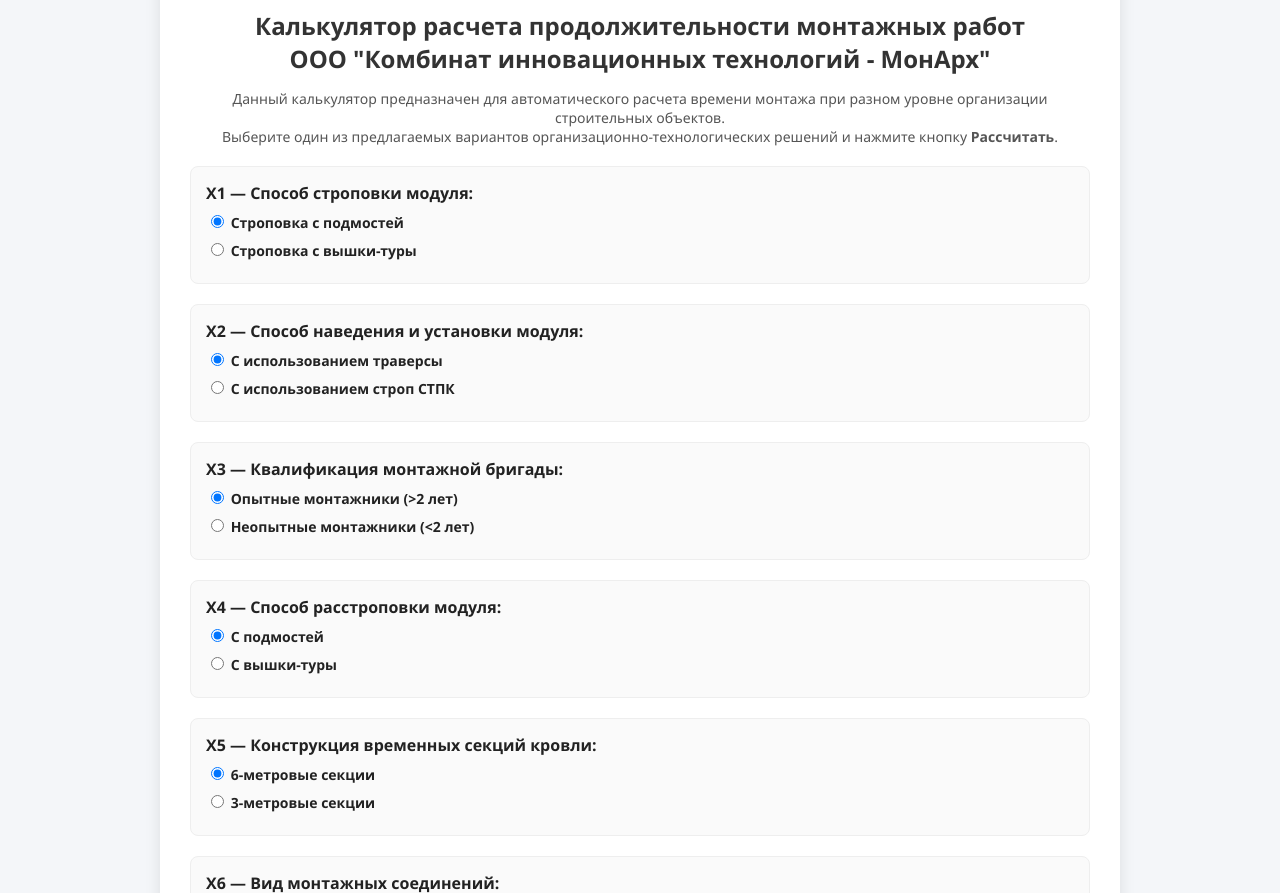
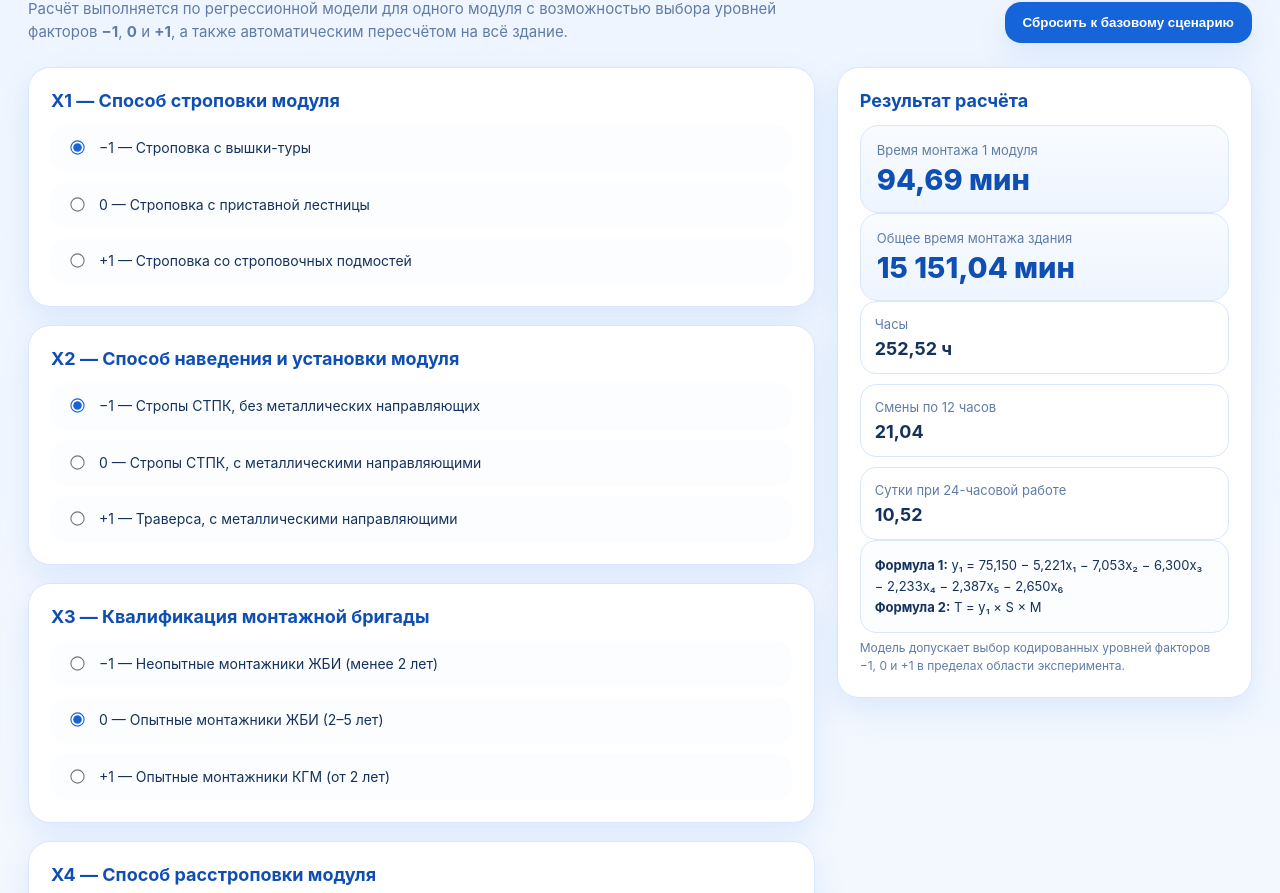
Before and after one commit to Anastasia-hash-collab/calculator-01.09.25, a plain HTML site: page index.html in a window 1280 px wide. Shown: the part 77-970 px from the top of the page. Drawn offline with nearby package versions, Linux system fonts and the light colour scheme.

Commit message:
Update index.html

```diff
--- a/index.html
+++ b/index.html
@@ -1,248 +1,408 @@
 <!DOCTYPE html>
 <html lang="ru">
 <head>
-  <meta charset="UTF-8">
-  <title>Калькулятор расчета продолжительности монтажа</title>
+  <meta charset="UTF-8" />
+  <meta name="viewport" content="width=device-width, initial-scale=1.0" />
+  <title>Калькулятор монтажа КГМ</title>
   <style>
+    :root {
+      --bg: #f4f8ff;
+      --card: #ffffff;
+      --line: #d8e6ff;
+      --text: #16325c;
+      --muted: #5f7ca8;
+      --primary: #1664d9;
+      --primary-soft: #e8f1ff;
+      --accent: #0f4fb3;
+      --shadow: 0 12px 32px rgba(22, 100, 217, 0.10);
+      --radius: 22px;
+    }
+
+    * { box-sizing: border-box; }
+
     body {
-      font-family: 'Segoe UI', Tahoma, Geneva, Verdana, sans-serif;
-      background: #f4f6f9;
       margin: 0;
-      padding: 0;
+      font-family: Inter, Arial, sans-serif;
+      background: linear-gradient(180deg, #eef5ff 0%, #f8fbff 100%);
+      color: var(--text);
+    }
+
+    .wrap {
+      max-width: 1320px;
+      margin: 0 auto;
+      padding: 28px;
+    }
+
+    .hero {
       display: flex;
-      justify-content: center;
+      justify-content: space-between;
+      align-items: flex-end;
+      gap: 20px;
+      margin-bottom: 24px;
+    }
+
+    .hero h1 {
+      margin: 0;
+      font-size: 34px;
+      line-height: 1.1;
+      color: var(--accent);
+    }
+
+    .hero p {
+      margin: 10px 0 0;
+      max-width: 760px;
+      color: var(--muted);
+      line-height: 1.5;
+      font-size: 15px;
+    }
+
+    .btn {
+      border: 0;
+      background: var(--primary);
+      color: white;
+      padding: 13px 18px;
+      border-radius: 16px;
+      font-weight: 600;
+      cursor: pointer;
+      box-shadow: var(--shadow);
+    }
+
+    .grid {
+      display: grid;
+      grid-template-columns: 1.8fr 0.95fr;
+      gap: 22px;
+      align-items: start;
+    }
+
+    .stack { display: grid; gap: 18px; }
+
+    .card {
+      background: var(--card);
+      border: 1px solid var(--line);
+      border-radius: var(--radius);
+      box-shadow: var(--shadow);
+      padding: 22px;
+    }
+
+    .card h2 {
+      margin: 0 0 14px;
+      font-size: 18px;
+      color: var(--accent);
+    }
+
+    .options {
+      display: grid;
+      gap: 10px;
+    }
+
+    .option {
+      display: flex;
+      gap: 12px;
       align-items: flex-start;
-      min-height: 100vh;
+      padding: 12px 14px;
+      border-radius: 16px;
+      border: 1px solid transparent;
+      background: #fbfdff;
+      transition: .2s ease;
     }
-    .container {
-      background: #fff;
-      margin: 40px;
-      padding: 30px;
-      border-radius: 12px;
-      box-shadow: 0 6px 16px rgba(0,0,0,0.1);
-      max-width: 900px;
-      width: 100%;
+
+    .option:hover {
+      border-color: var(--line);
+      background: var(--primary-soft);
     }
-    h1 {
-      font-size: 24px;
-      color: #333;
-      margin-bottom: 10px;
-      text-align: center;
+
+    .option input {
+      margin-top: 3px;
+      accent-color: var(--primary);
+      transform: scale(1.1);
     }
-    p.instructions {
+
+    .option label {
+      cursor: pointer;
+      line-height: 1.45;
       font-size: 14px;
-      color: #555;
-      text-align: center;
-      margin-bottom: 20px;
+      color: var(--text);
     }
-    .factor {
-      margin-bottom: 20px;
-      padding: 15px;
-      border: 1px solid #eee;
-      border-radius: 8px;
-      background: #fafafa;
+
+    .fields {
+      display: grid;
+      grid-template-columns: 1fr 1fr;
+      gap: 16px;
     }
-    .factor label {
-      font-weight: bold;
+
+    .field label {
       display: block;
       margin-bottom: 8px;
-      color: #222;
+      font-size: 14px;
+      font-weight: 600;
+      color: var(--accent);
     }
-    .options label {
-      margin-right: 20px;
-      font-size: 14px;
-      cursor: pointer;
+
+    .field input {
+      width: 100%;
+      padding: 13px 14px;
+      border-radius: 14px;
+      border: 1px solid var(--line);
+      background: #fbfdff;
+      color: var(--text);
+      font-size: 15px;
     }
-    .input-group {
-      margin: 15px 0;
+
+    .result-box {
+      display: grid;
+      gap: 14px;
+      position: sticky;
+      top: 20px;
     }
-    .input-group label {
-      display: block;
-      margin-bottom: 5px;
-      font-weight: bold;
+
+    .metric {
+      padding: 16px;
+      border-radius: 18px;
+      background: linear-gradient(180deg, #f8fbff 0%, #eef5ff 100%);
+      border: 1px solid var(--line);
     }
-    .input-group input {
-      width: 100%;
-      padding: 8px;
-      border: 1px solid #ccc;
-      border-radius: 6px;
-      font-size: 14px;
+
+    .metric .name {
+      font-size: 13px;
+      color: var(--muted);
+      margin-bottom: 6px;
     }
-    button {
-      display: block;
-      width: 100%;
-      padding: 12px;
-      background: #007bff;
-      border: none;
-      border-radius: 6px;
-      color: white;
-      font-size: 16px;
-      cursor: pointer;
-      transition: background 0.3s;
+
+    .metric .value {
+      font-size: 29px;
+      font-weight: 800;
+      color: var(--accent);
+      line-height: 1.1;
     }
-    button:hover {
-      background: #0056b3;
+
+    .mini-grid {
+      display: grid;
+      gap: 10px;
     }
-    .results {
-      margin-top: 30px;
-      padding: 20px;
-      border-radius: 8px;
-      background: #f1f8ff;
-      border: 1px solid #d6e9ff;
+
+    .mini {
+      border: 1px solid var(--line);
+      border-radius: 16px;
+      padding: 14px;
+      background: white;
     }
-    .results h2 {
-      margin-top: 0;
+
+    .mini .name {
+      color: var(--muted);
+      font-size: 13px;
+      margin-bottom: 6px;
+    }
+
+    .mini .value {
       font-size: 18px;
-      color: #333;
+      font-weight: 700;
+      color: var(--text);
     }
-    .chart-container {
-      margin-top: 20px;
+
+    .formula {
+      font-size: 13px;
+      line-height: 1.6;
+      color: var(--text);
+      background: #fbfdff;
+      border: 1px solid var(--line);
+      border-radius: 16px;
+      padding: 14px;
+    }
+
+    .footer-note {
+      margin-top: 6px;
+      font-size: 12px;
+      color: var(--muted);
+      line-height: 1.5;
+    }
+
+    @media (max-width: 980px) {
+      .grid { grid-template-columns: 1fr; }
+      .result-box { position: static; }
+      .hero { flex-direction: column; align-items: stretch; }
+    }
+
+    @media (max-width: 640px) {
+      .wrap { padding: 16px; }
+      .fields { grid-template-columns: 1fr; }
+      .hero h1 { font-size: 28px; }
     }
   </style>
 </head>
 <body>
-  <div class="container">
-    <h1>Калькулятор расчета продолжительности монтажных работ<br>ООО "Комбинат инновационных технологий - МонАрх"</h1>
-    <p class="instructions">
-      Данный калькулятор предназначен для автоматического расчета времени монтажа при разном уровне организации строительных объектов.<br>
-      Выберите один из предлагаемых вариантов организационно-технологических решений и нажмите кнопку <b>Рассчитать</b>.
+  <div class="wrap">
+    <div class="hero">
+      <div>
+        <h1>Расчет продолжительности монтажа КГМ</h1>
+        <p>
+          Расчёт выполняется по регрессионной модели для одного модуля с возможностью выбора
+          уровней факторов <b>−1</b>, <b>0</b> и <b>+1</b>, а также автоматическим пересчётом на всё здание.
         </p>
+      </div>
+      <button class="btn" onclick="setBaseScenario()">Сбросить к базовому сценарию</button>
+    </div>
 
-    <div class="factor">
-      <label>Х1 — Способ строповки модуля:</label>
+    <div class="grid">
+      <div class="stack">
+        <div class="card">
+          <h2>X1 — Способ строповки модуля</h2>
           <div class="options">
-        <label><input type="radio" name="x1" value="1" checked> Строповка с подмостей</label>
-        <label><input type="radio" name="x1" value="-1"> Строповка с вышки-туры</label>
+            <div class="option"><input type="radio" name="x1" id="x1m1" value="-1" checked><label for="x1m1">−1 — Строповка с вышки-туры</label></div>
+            <div class="option"><input type="radio" name="x1" id="x10" value="0"><label for="x10">0 — Строповка с приставной лестницы</label></div>
+            <div class="option"><input type="radio" name="x1" id="x1p1" value="1"><label for="x1p1">+1 — Строповка со строповочных подмостей</label></div>
           </div>
         </div>
 
-    <div class="factor">
-      <label>Х2 — Способ наведения и установки модуля:</label>
+        <div class="card">
+          <h2>X2 — Способ наведения и установки модуля</h2>
           <div class="options">
-        <label><input type="radio" name="x2" value="1" checked> С использованием траверсы</label>
-        <label><input type="radio" name="x2" value="-1"> С использованием строп СТПК</label>
+            <div class="option"><input type="radio" name="x2" id="x2m1" value="-1" checked><label for="x2m1">−1 — Стропы СТПК, без металлических направляющих</label></div>
+            <div class="option"><input type="radio" name="x2" id="x20" value="0"><label for="x20">0 — Стропы СТПК, с металлическими направляющими</label></div>
+            <div class="option"><input type="radio" name="x2" id="x2p1" value="1"><label for="x2p1">+1 — Траверса, с металлическими направляющими</label></div>
           </div>
         </div>
 
-    <div class="factor">
-      <label>Х3 — Квалификация монтажной бригады:</label>
+        <div class="card">
+          <h2>X3 — Квалификация монтажной бригады</h2>
           <div class="options">
-        <label><input type="radio" name="x3" value="1" checked> Опытные монтажники (&gt;2 лет)</label>
-        <label><input type="radio" name="x3" value="-1"> Неопытные монтажники (&lt;2 лет)</label>
+            <div class="option"><input type="radio" name="x3" id="x3m1" value="-1"><label for="x3m1">−1 — Неопытные монтажники ЖБИ (менее 2 лет)</label></div>
+            <div class="option"><input type="radio" name="x3" id="x30" value="0" checked><label for="x30">0 — Опытные монтажники ЖБИ (2–5 лет)</label></div>
+            <div class="option"><input type="radio" name="x3" id="x3p1" value="1"><label for="x3p1">+1 — Опытные монтажники КГМ (от 2 лет)</label></div>
           </div>
         </div>
 
-    <div class="factor">
-      <label>Х4 — Способ расстроповки модуля:</label>
+        <div class="card">
+          <h2>X4 — Способ расстроповки модуля</h2>
           <div class="options">
-        <label><input type="radio" name="x4" value="1" checked> С подмостей</label>
-        <label><input type="radio" name="x4" value="-1"> С вышки-туры</label>
+            <div class="option"><input type="radio" name="x4" id="x4m1" value="-1" checked><label for="x4m1">−1 — Расстроповка с вышки-туры</label></div>
+            <div class="option"><input type="radio" name="x4" id="x40" value="0"><label for="x40">0 — Расстроповка с приставной лестницы</label></div>
+            <div class="option"><input type="radio" name="x4" id="x4p1" value="1"><label for="x4p1">+1 — Расстроповка со строповочных подмостей</label></div>
           </div>
         </div>
 
-    <div class="factor">
-      <label>Х5 — Конструкция временных секций кровли:</label>
+        <div class="card">
+          <h2>X5 — Конструкция временных секций кровли</h2>
           <div class="options">
-        <label><input type="radio" name="x5" value="1" checked> 6-метровые секции</label>
-        <label><input type="radio" name="x5" value="-1"> 3-метровые секции</label>
+            <div class="option"><input type="radio" name="x5" id="x5m1" value="-1" checked><label for="x5m1">−1 — 3-метровые секции, складирование на площадке</label></div>
+            <div class="option"><input type="radio" name="x5" id="x50" value="0"><label for="x50">0 — 6-метровые секции, складирование на монтажном горизонте</label></div>
+            <div class="option"><input type="radio" name="x5" id="x5p1" value="1"><label for="x5p1">+1 — 6-метровые секции, складирование на площадке</label></div>
           </div>
         </div>
 
-    <div class="factor">
-      <label>Х6 — Вид монтажных соединений:</label>
+        <div class="card">
+          <h2>X6 — Вид монтажных соединений</h2>
           <div class="options">
-        <label><input type="radio" name="x6" value="1" checked> Параллельно с монтажом</label>
-        <label><input type="radio" name="x6" value="-1"> После монтажа этаж-секции</label>
+            <div class="option"><input type="radio" name="x6" id="x6m1" value="-1" checked><label for="x6m1">−1 — После монтажа этаж-секции</label></div>
+            <div class="option"><input type="radio" name="x6" id="x60" value="0"><label for="x60">0 — Захватками по пол-этажа</label></div>
+            <div class="option"><input type="radio" name="x6" id="x6p1" value="1"><label for="x6p1">+1 — Частично параллельно с монтажом (отставание 2 модуля)</label></div>
           </div>
         </div>
 
-    <div class="input-group">
-      <label>Количество модулей на этаж-секции:</label>
-      <input type="number" id="modules" value="7" min="1">
+        <div class="card">
+          <h2>Параметры здания</h2>
+          <div class="fields">
+            <div class="field">
+              <label for="S">Количество модулей в этаж-секции (S)</label>
+              <input type="number" id="S" min="1" value="10" />
             </div>
-
-    <div class="input-group">
-      <label>Количество этаж-секций на корпусе:</label>
-      <input type="number" id="sections" value="1" min="1">
+            <div class="field">
+              <label for="M">Количество этаж-секций в здании (M)</label>
+              <input type="number" id="M" min="1" value="16" />
             </div>
-
-    <div class="input-group">
-      <label>Фактическое время монтажа, дни:</label>
-      <input type="number" id="factDays" value="" min="0" step="0.1">
-    </div>
-
-    <button onclick="calculate()">Рассчитать</button>
-
-    <div class="results" id="results" style="display:none;">
-      <h2>Результаты:</h2>
-      <p id="outputTime"></p>
-      <p id="outputDays"></p>
-      <div class="chart-container">
-        <canvas id="comparisonChart" width="400" height="200"></canvas>
           </div>
         </div>
       </div>
 
-  <script src="https://cdn.jsdelivr.net/npm/chart.js"></script>
+      <div class="result-box">
+        <div class="card">
+          <h2>Результат расчёта</h2>
+          <div class="metric">
+            <div class="name">Время монтажа 1 модуля</div>
+            <div class="value" id="y1Value">0,00 мин</div>
+          </div>
+          <div class="metric">
+            <div class="name">Общее время монтажа здания</div>
+            <div class="value" id="tValue">0,00 мин</div>
+          </div>
+          <div class="mini-grid">
+            <div class="mini">
+              <div class="name">Часы</div>
+              <div class="value" id="hoursValue">0,00 ч</div>
+            </div>
+            <div class="mini">
+              <div class="name">Смены по 12 часов</div>
+              <div class="value" id="shift12Value">0,00</div>
+            </div>
+            <div class="mini">
+              <div class="name">Сутки при 24-часовой работе</div>
+              <div class="value" id="shift24Value">0,00</div>
+            </div>
+          </div>
+          <div class="formula">
+            <div><b>Формула 1:</b> y₁ = 75,150 − 5,221x₁ − 7,053x₂ − 6,300x₃ − 2,233x₄ − 2,387x₅ − 2,650x₆</div>
+            <div><b>Формула 2:</b> T = y₁ × S × M</div>
+          </div>
+          <div class="footer-note">
+            Модель допускает выбор кодированных уровней факторов −1, 0 и +1 в пределах области эксперимента.
+          </div>
+        </div>
+      </div>
+    </div>
+  </div>
+
   <script>
-    function calculate() {
-      const x1 = parseInt(document.querySelector('input[name="x1"]:checked').value);
-      const x2 = parseInt(document.querySelector('input[name="x2"]:checked').value);
-      const x3 = parseInt(document.querySelector('input[name="x3"]:checked').value);
-      const x4 = parseInt(document.querySelector('input[name="x4"]:checked').value);
-      const x5 = parseInt(document.querySelector('input[name="x5"]:checked').value);
-      const x6 = parseInt(document.querySelector('input[name="x6"]:checked').value);
-      const modules = parseInt(document.getElementById("modules").value);
-      const sections = parseInt(document.getElementById("sections").value);
-      const factDays = parseFloat(document.getElementById("factDays").value);
-
-      // Базовое уравнение (минуты)
-      let Y = 526.049 - 36.543*x1 - 49.372*x2 - 44.098*x3 - 15.63*x4 - 16.71*x5 - 18.552*x6;
-      Y = (Y/7) * modules * sections;
-
-      const minTime = Y - 30;
-      const maxTime = Y + 30;
-
-      function formatTime(minutes) {
-        const h = Math.floor(minutes / 60);
-        const m = Math.round(minutes % 60);
-        return h + " ч " + m + " мин";
+    function getFactorValue(name) {
+      return Number(document.querySelector(`input[name="${name}"]:checked`).value);
     }
 
-      const days = Y / 720; // 12 часов = 720 мин
-
-      document.getElementById("results").style.display = "block";
-      document.getElementById("outputTime").innerText = "Общее время монтажа: " + formatTime(minTime) + " – " + formatTime(maxTime);
-      document.getElementById("outputDays").innerText = "Общее время монтажа: " + days.toFixed(2) + " дней";
-
-      if (!isNaN(factDays) && factDays > 0) {
-        const ctx = document.getElementById('comparisonChart').getContext('2d');
-        if (window.chartInstance) {
-          window.chartInstance.destroy();
-        }
-        window.chartInstance = new Chart(ctx, {
-          type: 'bar',
-          data: {
-            labels: ['Прогноз (дни)', 'Факт (дни)'],
-            datasets: [{
-              label: 'Сравнение',
-              data: [days, factDays],
-              backgroundColor: ['#007bff','#ff4d4d']
-            }]
-          },
-          options: {
-            responsive: true,
-            plugins: {
-              legend: { display: false },
-              tooltip: { enabled: true }
-            },
-            scales: {
-              y: { beginAtZero: true }
-            }
-          }
+    function formatRu(num) {
+      return Number(num).toLocaleString('ru-RU', {
+        minimumFractionDigits: 2,
+        maximumFractionDigits: 2
       });
     }
+
+    function calculate() {
+      const x1 = getFactorValue('x1');
+      const x2 = getFactorValue('x2');
+      const x3 = getFactorValue('x3');
+      const x4 = getFactorValue('x4');
+      const x5 = getFactorValue('x5');
+      const x6 = getFactorValue('x6');
+      const S = Number(document.getElementById('S').value || 0);
+      const M = Number(document.getElementById('M').value || 0);
+
+      const y1 = 75.150 - 5.221 * x1 - 7.053 * x2 - 6.300 * x3 - 2.233 * x4 - 2.387 * x5 - 2.650 * x6;
+      const T = y1 * S * M;
+      const hours = T / 60;
+      const shift12 = hours / 12;
+      const shift24 = hours / 24;
+
+      document.getElementById('y1Value').textContent = `${formatRu(y1)} мин`;
+      document.getElementById('tValue').textContent = `${formatRu(T)} мин`;
+      document.getElementById('hoursValue').textContent = `${formatRu(hours)} ч`;
+      document.getElementById('shift12Value').textContent = formatRu(shift12);
+      document.getElementById('shift24Value').textContent = formatRu(shift24);
     }
+
+    function setBaseScenario() {
+      document.getElementById('x10').checked = true;
+      document.getElementById('x20').checked = true;
+      document.getElementById('x30').checked = true;
+      document.getElementById('x40').checked = true;
+      document.getElementById('x50').checked = true;
+      document.getElementById('x60').checked = true;
+      document.getElementById('S').value = 7;
+      document.getElementById('M').value = 1;
+      calculate();
+    }
+
+    document.querySelectorAll('input').forEach((el) => {
+      el.addEventListener('input', calculate);
+      el.addEventListener('change', calculate);
+    });
+
+    calculate();
   </script>
 </body>
 </html>
```
Lines whose indentation alone changed are shown as unchanged.
